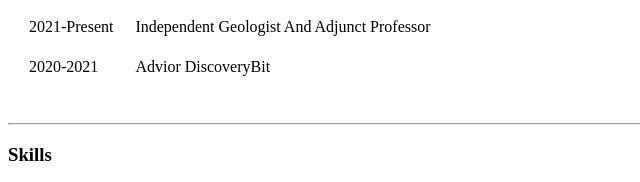
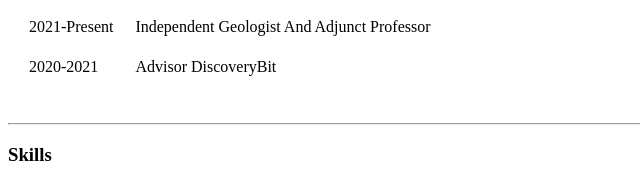
Before and after one commit to IlearnAlways/CV, a plain HTML site: page index.html in a window 1280 px wide. Shown: the part 765-947 px from the top of the page, 0-640 px from the left. Drawn offline with Linux system fonts and the light colour scheme.

Commit message:
Update index.html

```diff
--- a/index.html
+++ b/index.html
@@ -40,7 +40,7 @@
       </tr>
       <tr>
         <td>2020-2021</td>
-        <td>Advior DiscoveryBit</td>
+        <td>Advisor DiscoveryBit</td>
       </tr>
     </table>
     <br>
```
